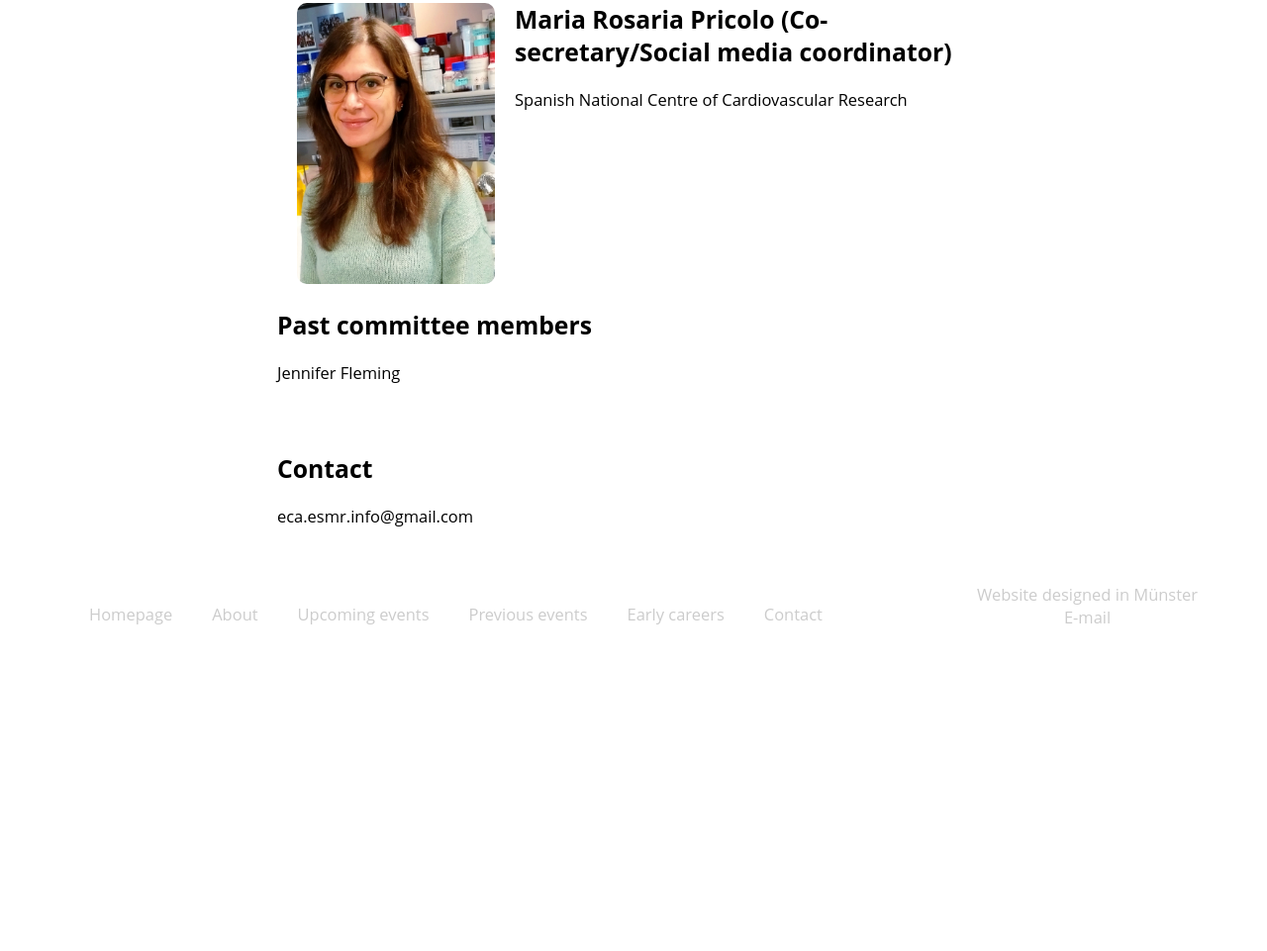
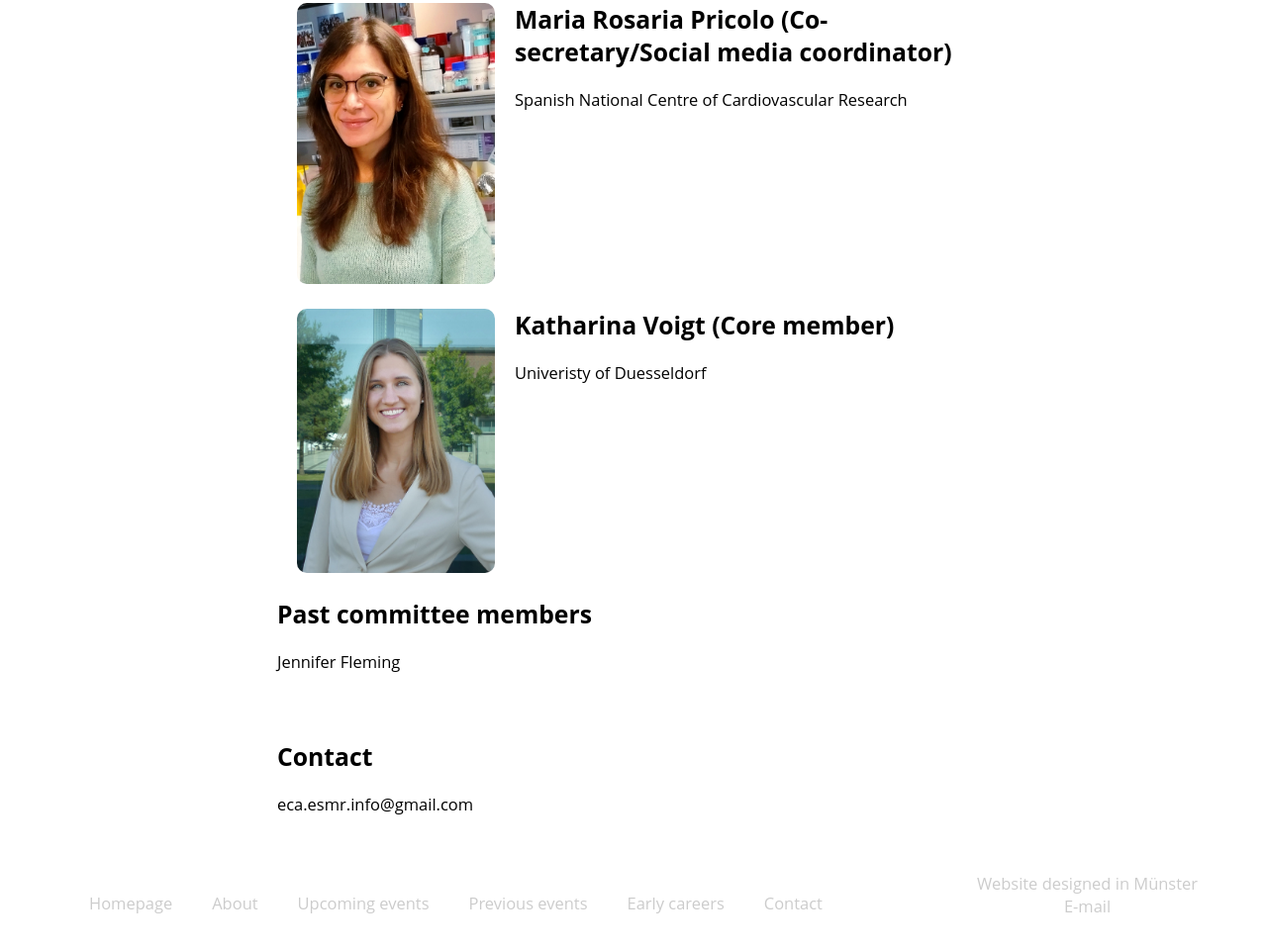
Before and after one commit to UKMPhysII/UKMPhysII.github.io, a plain HTML site: page early-careers.html in a window 1280 px wide. Shown: the part 2896-3857 px from the top of the page at 99% size. Before the commit the page ends 3568 px from the top, so only its background shows below. Drawn offline with Linux system fonts and the light colour scheme.

Commit message:
Kathi added

```diff
--- a/early-careers.html
+++ b/early-careers.html
@@ -181,6 +181,18 @@
         </div>
       </section>
 
+      <section class="erc-item">
+        <div class="erc-contact-picture">
+          <picture>
+            <img src="images\ecr\Kathi.jpg" alt="">
+          </picture>
+        </div>
+        <div class="erc-text-wrapper">
+          <h2>Katharina Voigt (Core member)</h2>
+          <p>Univeristy of Duesseldorf<br>
+        </div>
+      </section>
+
     </div>
 
     <section>
```
Also changed, not shown: images/ecr/Kathi.jpg (added).
